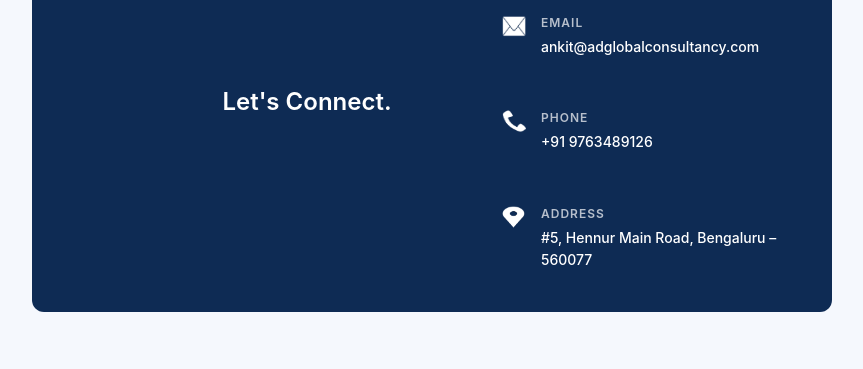
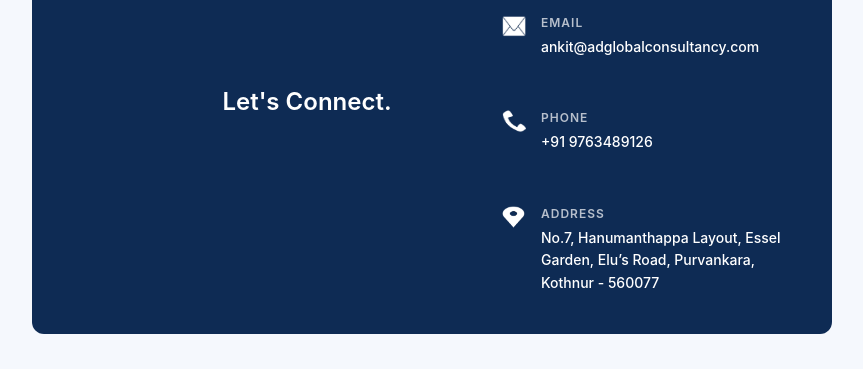
Before and after one commit to ankit-kukreja/ADGlobalConsultancy, a plain HTML site: page index.html in a window 1280 px wide. Shown: the part 1694-2063 px from the top of the page, without its empty margins (208-1071 px from the left). Drawn offline with Linux system fonts and the light colour scheme.

Commit message:
Updated content or layout

```diff
--- a/index.html
+++ b/index.html
@@ -1078,7 +1078,7 @@
               <img src="images/address.png" alt="Address Icon">
               <div class="text-block">
                 <div class="contact-label">Address</div>
-                <div class="contact-value">#5, Hennur Main Road, Bengaluru – 560077</div>
+                <div class="contact-value">No.7, Hanumanthappa Layout, Essel Garden, Elu’s Road, Purvankara, Kothnur - 560077</div>
               </div>
             </div>
           </div>
```
